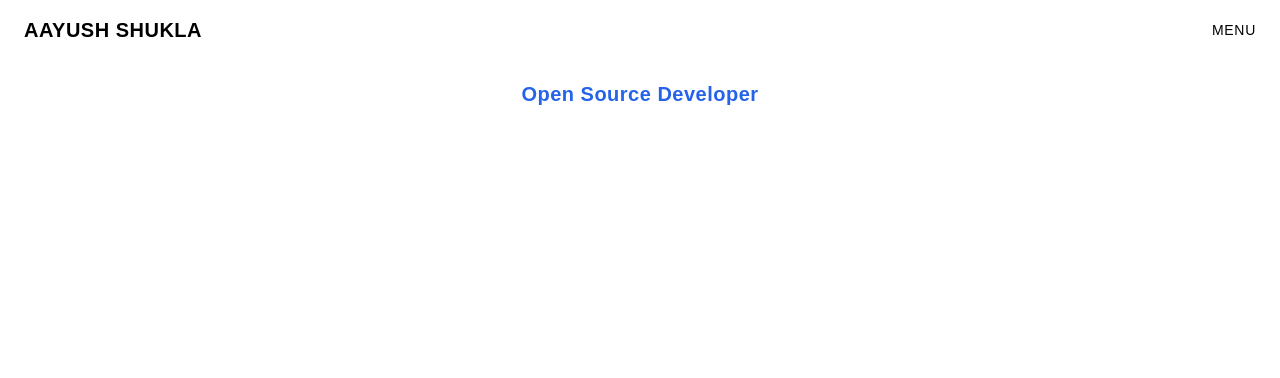
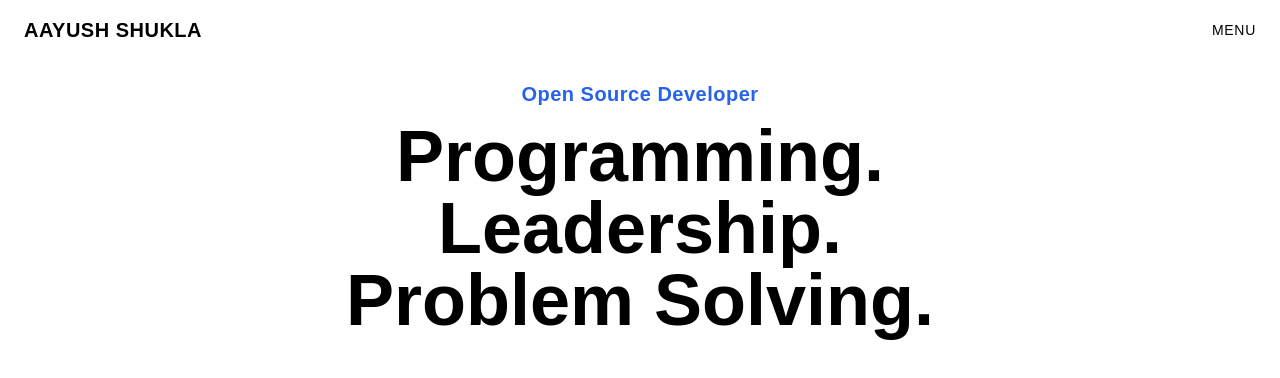
Before and after one commit to a2ys/new-website, a React (Vite) app: page / in a window 1280 px wide. Shown: the top 378 px of the page. Built offline with nearby package versions, Linux system fonts and the light colour scheme; a web font is replaced by a local one.

Commit message:
Initial text

```diff
--- a/src/components/Description.tsx
+++ b/src/components/Description.tsx
@@ -5,11 +5,11 @@ const Description = () => {
         <p className="mb-3 text-lg font-semibold tracking-wide md:text-xl text-blue-600">
           Open Source Developer
         </p>
-        {/* <h1 className="mb-4 text-5xl md:text-7xl font-bold">
+        <h1 className="mb-4 text-5xl md:text-7xl font-bold">
           Programming. <br className="hidden md:block" />
           Leadership. <br className="hidden md:block" />
           Problem Solving.
-        </h1> */}
+        </h1>
       </div>
     </div>
   );
```
